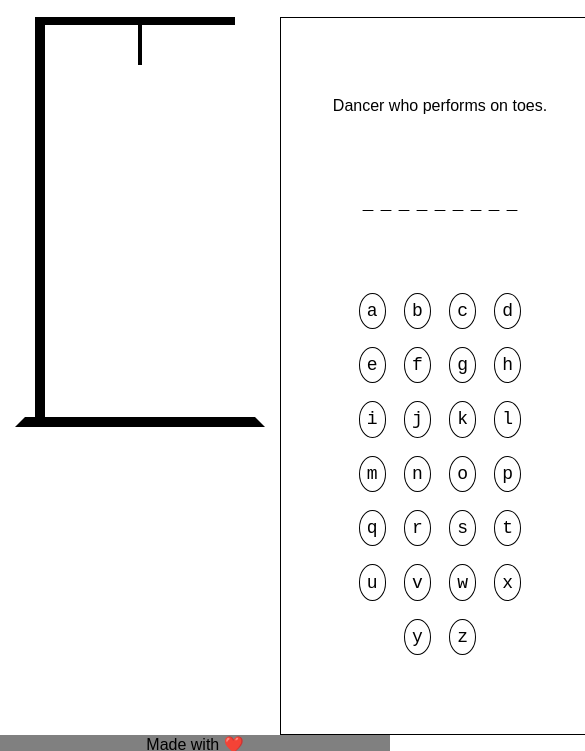
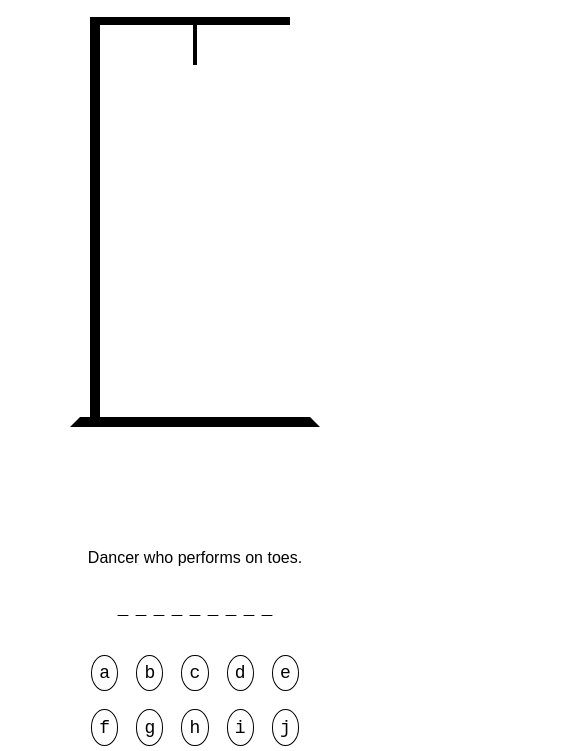
Before and after one commit to anvay69/hangman, a plain HTML site: page index.html in a window 390 px wide. Shown: the part 72-823 px from the top of the page, 585 px wide, since content can reach past the window. Drawn offline with Linux system fonts and the light colour scheme.

Commit message:
Trying to make it responsive

```diff
--- a/style.css
+++ b/style.css
@@ -6,7 +6,7 @@
 body {
     display: flex;
     flex-direction: column;
-    height: 100vh;
+    min-height: 100vh;
     margin: 0;
     padding: 0;
 }
@@ -33,13 +33,13 @@ body {
     display: flex;
     margin: auto;
     width: 80%;
-    min-width: 600px;
     max-width: 1000px;
 }
 
 .hangman {
     /* border: 1px solid black; */
     width: 30%;
+    height: 500px;
     min-width: 280px;
     position: relative;
 }
@@ -134,13 +134,17 @@ body {
 }
 
 .wordarea-wrapper {
-    border: 1px solid black;
+    /* border: 1px solid black; */
     width: 70%;
 
     display: flex;
     flex-direction: column;
     align-items: center;
     justify-content: space-evenly;
+}
+
+.hint {
+    margin: 2em 0;
 }
 
 .word-char {
@@ -159,6 +163,8 @@ body {
     flex-wrap: wrap;
     justify-content: center;
     gap: 1em;
+
+    margin: 2em 0;
 }
 
 .keyboard * {
@@ -196,3 +202,14 @@ footer p {
         color: black;
     }
 }
+
+@media (max-width: 500px) {
+    .gamearea {
+        flex-direction: column;
+        align-items: center;
+    }
+
+    .keyboard {
+        width: 100%;
+    }
+}
```
